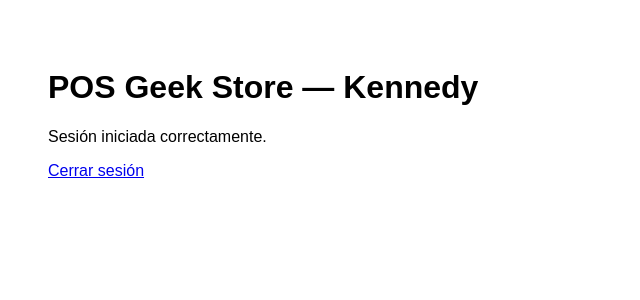
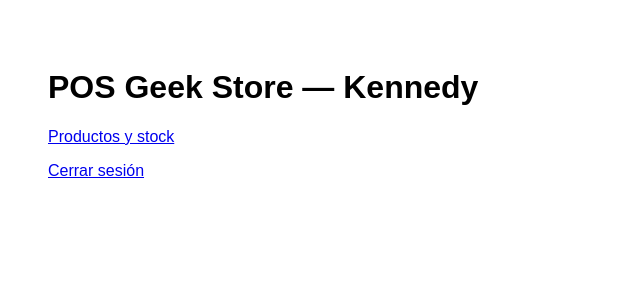
Before and after one commit to geekstore100-hue/geekstore-pos, a Next.js app: page / in a window 1280 px wide. Shown: the top 300 px of the page, without its empty margins (0-640 px from the left). Built offline with nearby package versions, Linux system fonts and the light colour scheme.

Commit message:
Update page.js

```diff
--- a/app/page.js
+++ b/app/page.js
@@ -2,8 +2,8 @@ export default function Home() {
   return (
     <main style={{ fontFamily: 'sans-serif', padding: '40px' }}>
       <h1>POS Geek Store — Kennedy</h1>
-      <p>Sesión iniciada correctamente.</p>
-      <a href="/api/logout">Cerrar sesión</a>
+      <p><a href="/productos">Productos y stock</a></p>
+      <p><a href="/api/logout">Cerrar sesión</a></p>
     </main>
   );
 }
```
